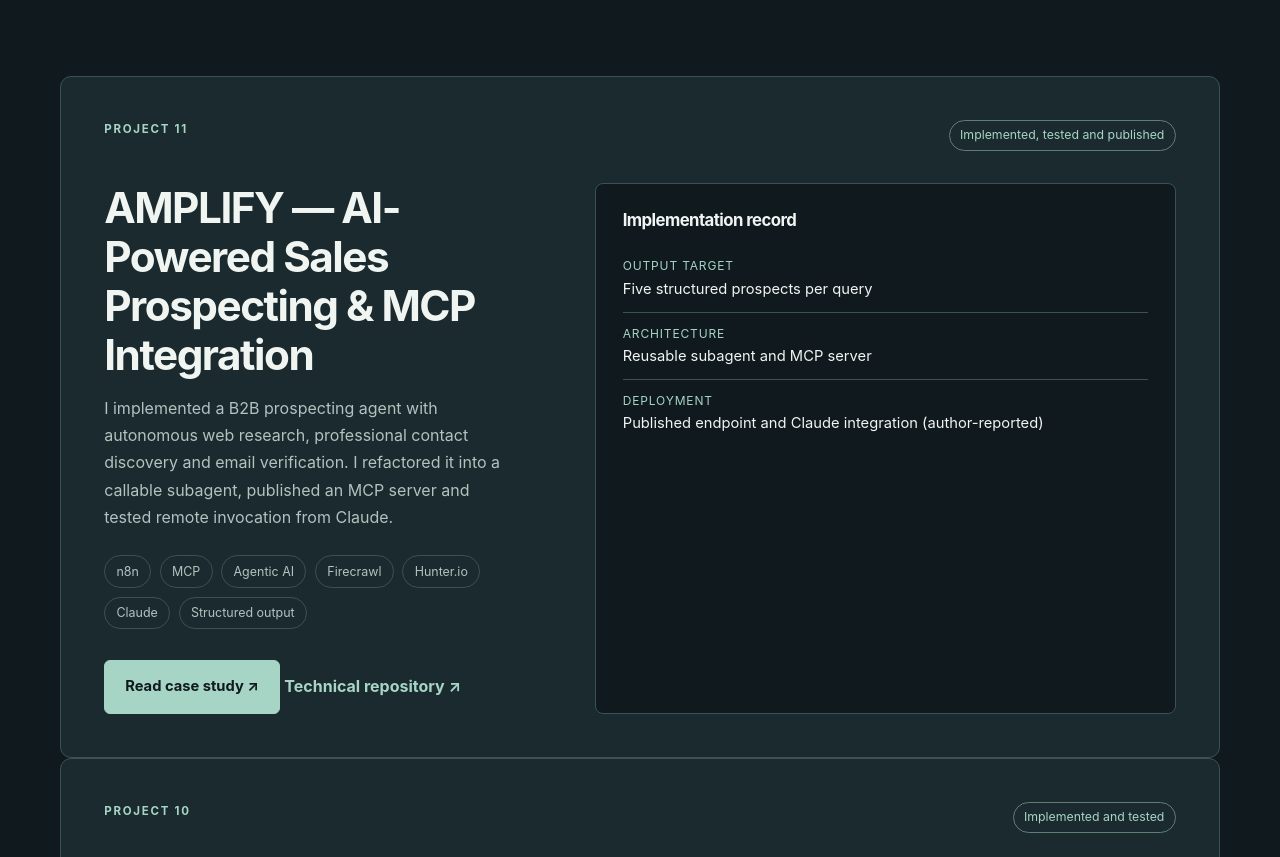
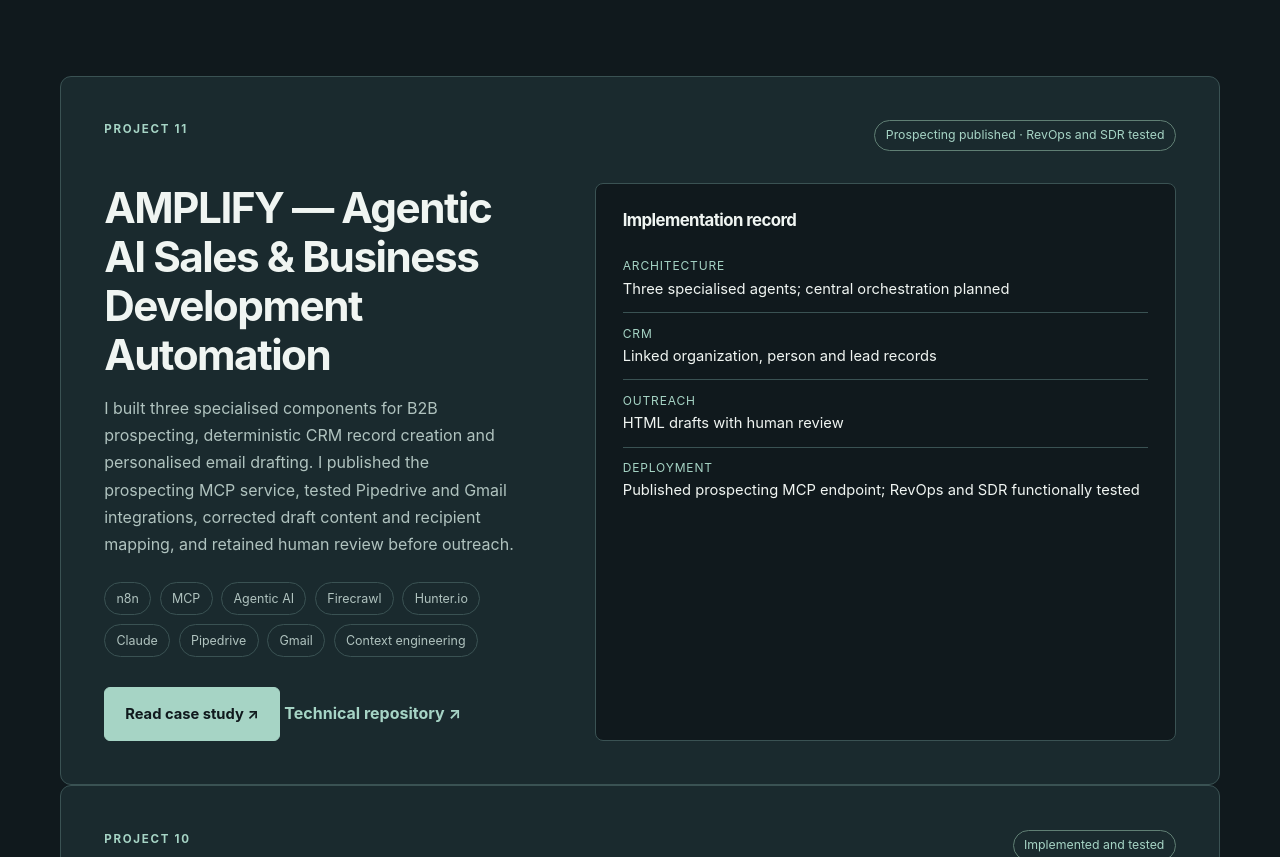
Before and after one commit to wagner-stoffel/portfolio, a plain HTML site: page projects.html in a window 1280 px wide. Shown: the part 600-1457 px from the top of the page. Drawn offline with Linux system fonts and the light colour scheme.

Commit message:
Update AMPLIFY Project 11 with RevOps and SDR phase

```diff
--- a/projects.html
+++ b/projects.html
@@ -11,11 +11,11 @@
 <main id="main">
 <section class="intro container"><p class="eyebrow">Selected projects</p><h1>Practical work.<br><em>Clear evidence.</em></h1><p class="lead">Each case study explains what I designed or implemented, records observed results and distinguishes tested work from unverified delivery.</p></section>
 <section class="section bordered"><div class="container">
-<article class="project"><div class="project-meta"><p class="eyebrow">Project 11</p><span class="pill">Implemented, tested and published</span></div>
-<div class="split"><div><h2>AMPLIFY — AI-Powered Sales Prospecting &amp; MCP Integration</h2><p>I implemented a B2B prospecting agent with autonomous web research, professional contact discovery and email verification. I refactored it into a callable subagent, published an MCP server and tested remote invocation from Claude.</p>
-<div class="tags"><span>n8n</span><span>MCP</span><span>Agentic AI</span><span>Firecrawl</span><span>Hunter.io</span><span>Claude</span><span>Structured output</span></div>
+<article class="project"><div class="project-meta"><p class="eyebrow">Project 11</p><span class="pill">Prospecting published · RevOps and SDR tested</span></div>
+<div class="split"><div><h2>AMPLIFY — Agentic AI Sales &amp; Business Development Automation</h2><p>I built three specialised components for B2B prospecting, deterministic CRM record creation and personalised email drafting. I published the prospecting MCP service, tested Pipedrive and Gmail integrations, corrected draft content and recipient mapping, and retained human review before outreach.</p>
+<div class="tags"><span>n8n</span><span>MCP</span><span>Agentic AI</span><span>Firecrawl</span><span>Hunter.io</span><span>Claude</span><span>Pipedrive</span><span>Gmail</span><span>Context engineering</span></div>
 <a class="button primary" href="projects/11-amplify-sales-prospecting/README.md">Read case study ↗</a> <a class="text-link" href="https://github.com/wagner-stoffel/amplify" target="_blank" rel="noopener noreferrer">Technical repository ↗</a></div>
-<div class="facts"><h3>Implementation record</h3><dl><div><dt>Output target</dt><dd>Five structured prospects per query</dd></div><div><dt>Architecture</dt><dd>Reusable subagent and MCP server</dd></div><div><dt>Deployment</dt><dd>Published endpoint and Claude integration (author-reported)</dd></div></dl></div></div></article>
+<div class="facts"><h3>Implementation record</h3><dl><div><dt>Architecture</dt><dd>Three specialised agents; central orchestration planned</dd></div><div><dt>CRM</dt><dd>Linked organization, person and lead records</dd></div><div><dt>Outreach</dt><dd>HTML drafts with human review</dd></div><div><dt>Deployment</dt><dd>Published prospecting MCP endpoint; RevOps and SDR functionally tested</dd></div></dl></div></div></article>
 <article class="project"><div class="project-meta"><p class="eyebrow">Project 10</p><span class="pill">Implemented and tested</span></div>
 <div class="split"><div><h2>AI Web Search Pipeline</h2><p>I connected natural-language questions to structured query generation, Firecrawl web search and HTTP POST delivery. I inspected the search output and the payload received at the destination endpoint.</p>
 <div class="tags"><span>n8n</span><span>OpenRouter</span><span>Structured output</span><span>Firecrawl</span><span>HTTP APIs</span></div>
```
